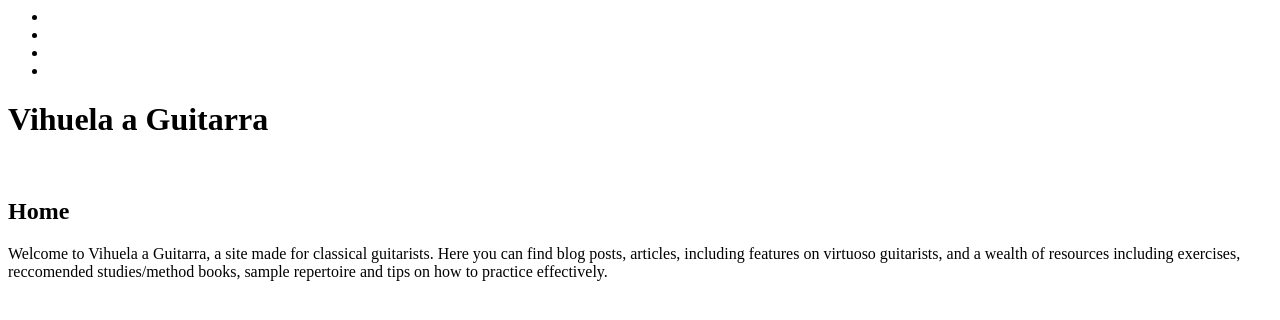
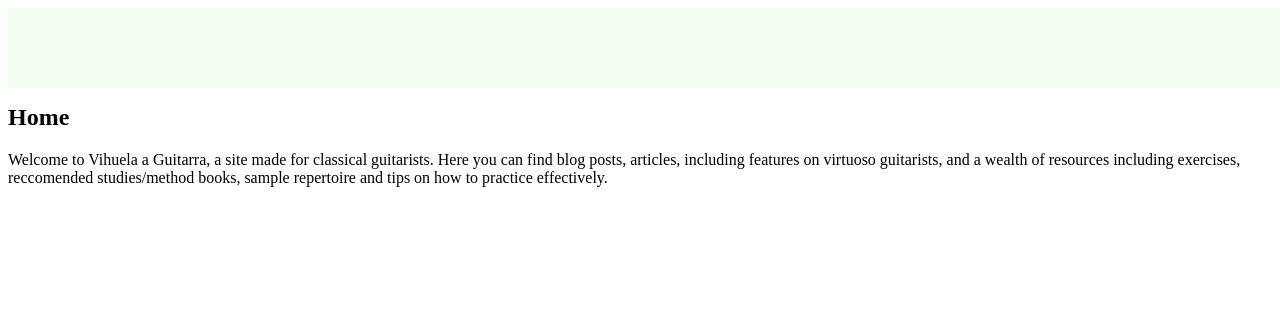
Before and after one commit to mxlm-7158/Sterntaler, a plain HTML site: page index.html in a window 1280 px wide. Drawn offline with Linux system fonts and the light colour scheme; a web font is replaced by a local one.

Commit message:
Update style.css

```diff
--- a/style.css
+++ b/style.css
@@ -1,3 +1,24 @@
 * {
   box-sizing: border-box;
 }
+
+nav {
+  width: 100%;
+  height: 10%;
+  position: fixed;
+  background-color: honeydew;
+}
+
+nav ul li {
+  border: 0px solid black;
+  border-radius: 0.25em;
+  display: inline-block;
+}
+
+nav ul li a {
+  text-decoration: none;
+}
+
+nav ul li:hover {
+  background-colour: #C9FFE1;
+}
```
